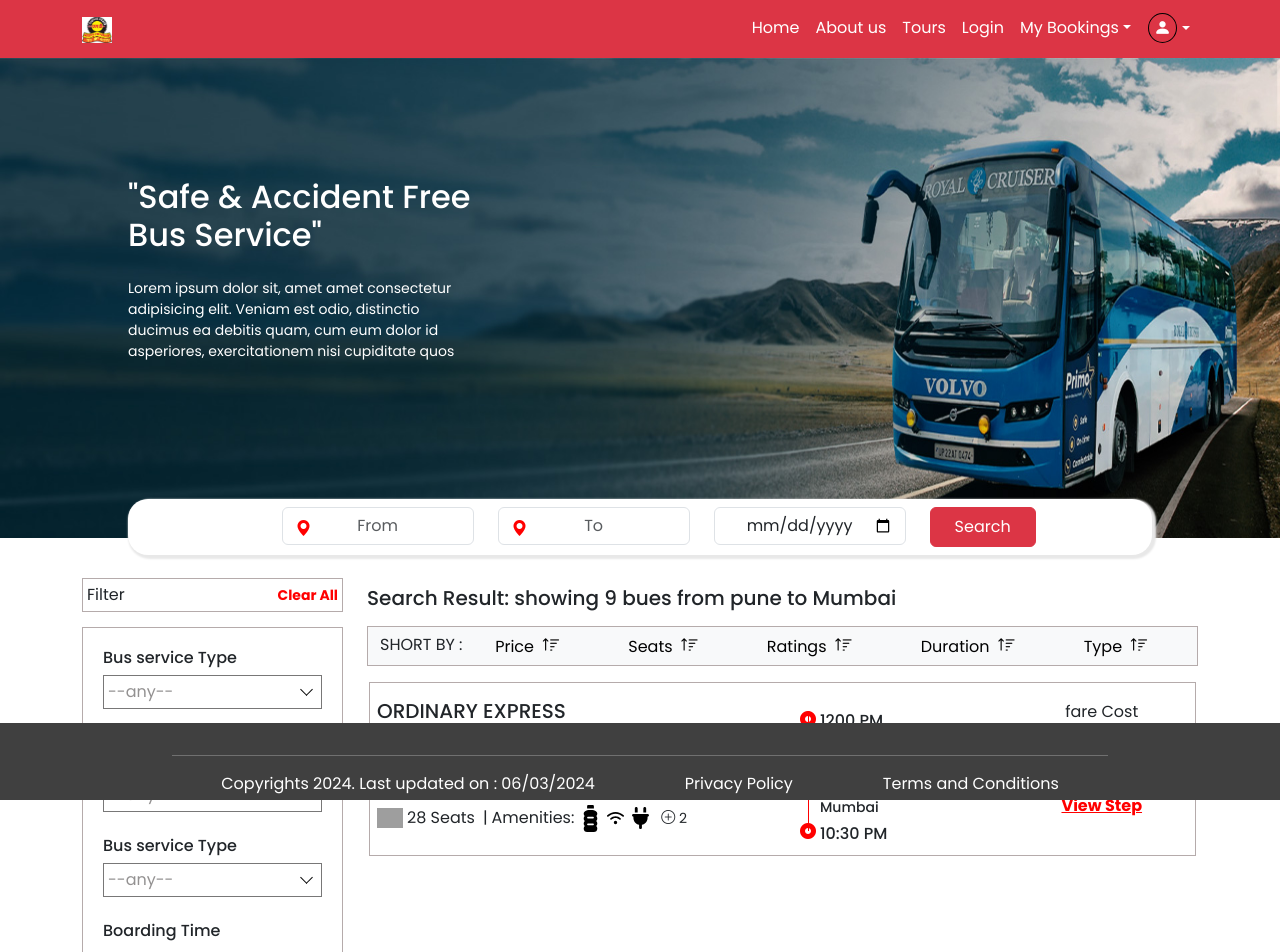
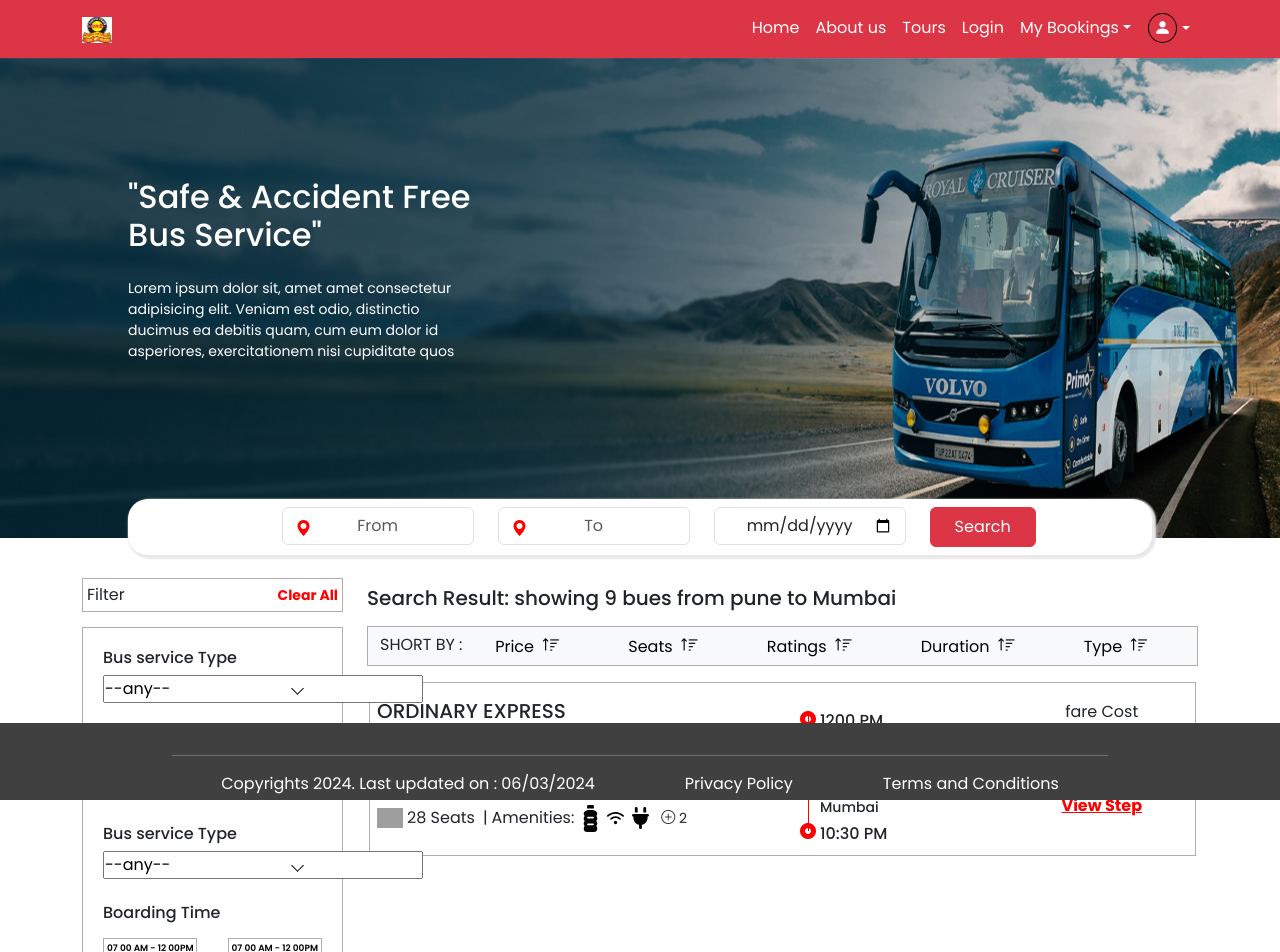
Before and after one commit to sakshuu/bus, a React (Vite) app: page /homepage in a window 1280 px wide. Shown: the top 952 px of the page. Built offline with nearby package versions, Linux system fonts and the light colour scheme; grey boxes are pictures that could not be loaded.

Commit message:
css chnage dropdown

```diff
--- a/src/assets/css/busSchedule.css
+++ b/src/assets/css/busSchedule.css
@@ -86,25 +86,35 @@
 
 /* drop new css start */
 .drop {
-  border: 1px solid rgb(120, 119, 119);
   position: relative;
-  padding: 4px !important;
-  padding-right: 30px; /* Adjust this value based on the width of your arrow */
-  color: rgb(147, 145, 145);
-  font-size: 16px !important;
+  /* padding: 10px !important; */
 }
+
 .drop::after {
   content: "";
   position: absolute;
-  right: 10px; /* Adjust this value to position the arrow */
-  top: 28% !important;
+  left: 85%;
+  top: 35%;
   transform: translateY(-50%);
   border: solid black;
   border-width: 0 1px 1px 0;
   display: inline-block;
   padding: 4px;
-  transform: rotate(45deg);
+  transform: rotate(45deg); /* Rotate the arrow */
 }
+
+.bi-caret-down-fill {
+  position: absolute;
+  top: 50%;
+  right: 10px;
+  transform: translateY(-50%);
+}
+
+.inp {
+  border: none;
+}
+
+
 /* end */
 .remove-default-icon::after {
   background-image: none !important;
--- a/src/components/BusSchedule.jsx
+++ b/src/components/BusSchedule.jsx
@@ -59,9 +59,34 @@ const BusSchedule = () => {
                   <li><a class="dropdown-item" href="#">Something else here</a></li>
                 </ul>
               </div> */}
-              <div class="dropdown">
-  <div class="dropdown-toggle drop" type="button" id="dropdownMenuButton1" data-bs-toggle="dropdown">
---any--
+              {/* <div class="dropdown">
+  <input class="dropdown-toggle drop"  id="dropdownMenuButton1" data-bs-toggle="dropdown" placeholder="--any--" />
+  <ul class="dropdown-menu">
+    <li><a class="dropdown-item" href="#">Action</a></li>
+    <li><a class="dropdown-item" href="#">Another action</a></li>
+    <li><a class="dropdown-item" href="#">Something else here</a></li>
+  </ul>
+</div> */}
+{/* <div class="dropdown">
+  <input class="dropdown-toggle drop" type="input" id="dropdownMenuButton1" data-bs-toggle="dropdown" value="Dropdown button"/>
+  <ul class="dropdown-menu">
+    <li><a class="dropdown-item" href="#">Action</a></li>
+    <li><a class="dropdown-item" href="#">Another action</a></li>
+    <li><a class="dropdown-item" href="#">Something else here</a></li>
+  </ul>
+</div> */}
+{/* <div class="dropdown">
+  <input class="dropdown-toggle drop"  id="dropdownMenuButton1" data-bs-toggle="dropdown" value="--any--"/>   <i class="bi bi-caret-down-fill"></i>
+  <ul class="dropdown-menu">
+    <li><a class="dropdown-item" href="#">Action</a></li>
+    <li><a class="dropdown-item" href="#">Another action</a></li>
+    <li><a class="dropdown-item" href="#">Something else here</a></li>
+  </ul>
+</div> */}
+            <div class="dropdown">
+  <div class="dropdown-toggle drop" id="dropdownMenuButton1" data-bs-toggle="dropdown" value="--any--">
+    <input class="dropdown-toggle" readonly value="--any--" />
+    {/* <i class="bi bi-caret-down-fill"></i> */}
   </div>
   <ul class="dropdown-menu">
     <li><a class="dropdown-item" href="#">Action</a></li>
@@ -74,36 +99,10 @@ const BusSchedule = () => {
             <div className="sub-next">
               <h6>Bus service Type</h6>
 
-              {/* <div class="dropdown custom-input-group ">
-                <input
-                  class=" custom-input-group w-100 dropdown-toggle dropdown-main"
-                  type="text"
-                  id="dropdownMenuButton2"
-                  data-bs-toggle="dropdown"
-                  placeholder="--any--"
-                />
-                <i class="bi bi-caret-down-fill"></i>
-                <ul class="dropdown-menu">
-                  <li>
-                    <a class="dropdown-item mx-4" href="#">
-                      Action
-                    </a>
-                  </li>
-                  <li>
-                    <a class="dropdown-item mx-4" href="#">
-                      Another action
-                    </a>
-                  </li>
-                  <li>
-                    <a class="dropdown-item mx-4" href="#">
-                      Something else here
-                    </a>
-                  </li>
-                </ul>
-              </div> */}
-                            <div class="dropdown">
-  <div class="dropdown-toggle drop" type="button" id="dropdownMenuButton1" data-bs-toggle="dropdown">
---any--
+              <div class="dropdown">
+  <div class="dropdown-toggle drop" id="dropdownMenuButton1" data-bs-toggle="dropdown" value="--any--">
+    <input class="dropdown-toggle" readonly value="--any--" />
+    {/* <i class="bi bi-caret-down-fill"></i> */}
   </div>
   <ul class="dropdown-menu">
     <li><a class="dropdown-item" href="#">Action</a></li>
@@ -113,36 +112,10 @@ const BusSchedule = () => {
 </div>
 
               <h6 className="mt-4">Bus service Type</h6>
-              {/* <div class="dropdown custom-input-group ">
-                <input
-                  class=" custom-input-group w-100 dropdown-toggle dropdown-main"
-                  type="text"
-                  id="dropdownMenuButton2"
-                  data-bs-toggle="dropdown"
-                  placeholder="--any--"
-                />
-                <i class="bi bi-caret-down-fill"></i>
-                <ul class="dropdown-menu">
-                  <li>
-                    <a class="dropdown-item mx-4" href="#">
-                      Action
-                    </a>
-                  </li>
-                  <li>
-                    <a class="dropdown-item mx-4" href="#">
-                      Another action
-                    </a>
-                  </li>
-                  <li>
-                    <a class="dropdown-item mx-4" href="#">
-                      Something else here
-                    </a>
-                  </li>
-                </ul>
-              </div> */}
-                            <div class="dropdown">
-  <div class="dropdown-toggle drop" type="button" id="dropdownMenuButton1" data-bs-toggle="dropdown">
---any--
+              <div class="dropdown">
+  <div class="dropdown-toggle drop" id="dropdownMenuButton1" data-bs-toggle="dropdown" value="--any--">
+    <input class="dropdown-toggle" readonly value="--any--" />
+    {/* <i class="bi bi-caret-down-fill"></i> */}
   </div>
   <ul class="dropdown-menu">
     <li><a class="dropdown-item" href="#">Action</a></li>
```
